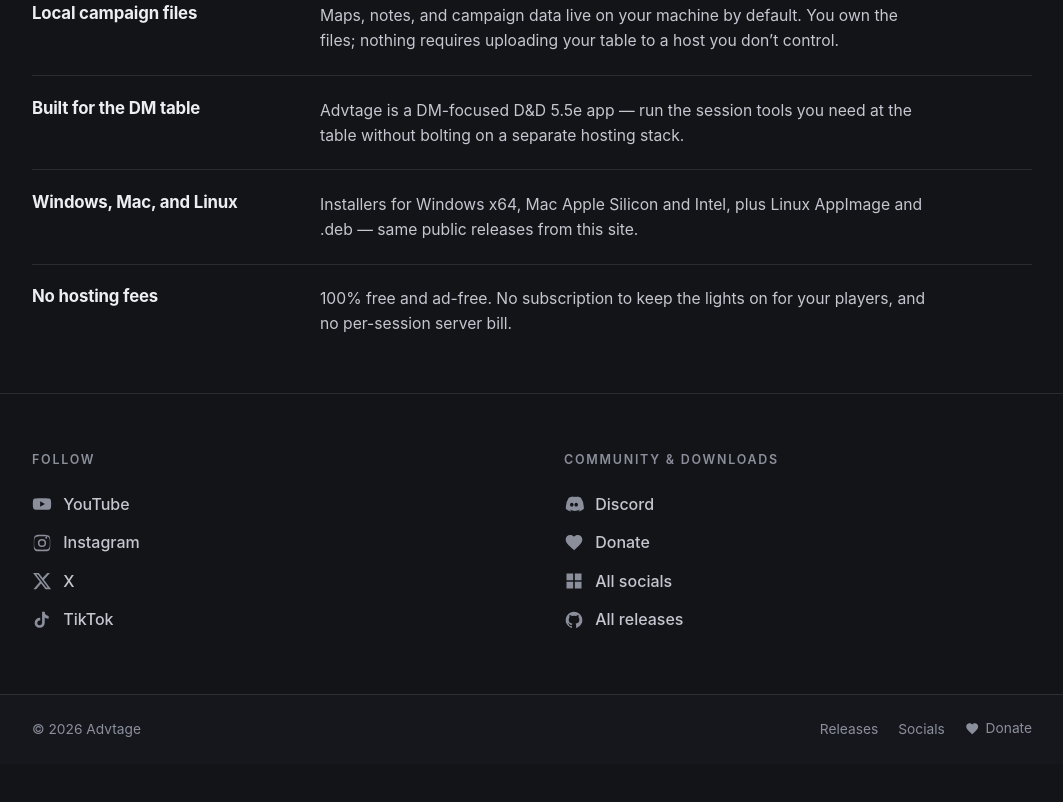
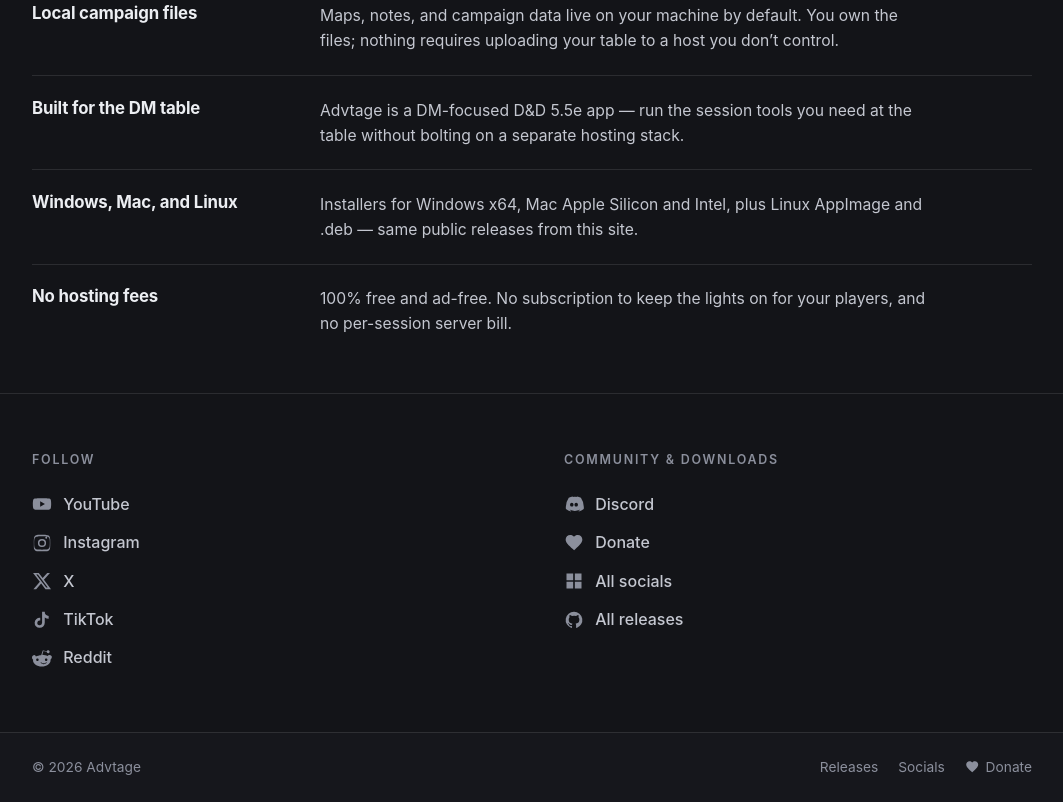
Before and after one commit to advtage/advtage.github.io, a plain HTML site: page index.html in a window 1280 px wide. Shown: the part 1520-2322 px from the top of the page, without its empty margins (108-1171 px from the left). Before the commit the page ends 2284 px from the top, so only its background shows below. Drawn offline with Linux system fonts and the light colour scheme; no server answers.

Commit message:
Add Reddit profile link to site socials

```diff
--- a/index.html
+++ b/index.html
@@ -165,6 +165,12 @@
                 <span>TikTok</span>
               </a>
             </li>
+            <li>
+              <a class="slink" href="https://www.reddit.com/user/advtagevtt/" target="_blank" rel="noopener noreferrer">
+                <svg class="slink__icon" viewBox="0 0 24 24" aria-hidden="true"><path d="M24 11.5c0-1.65-1.35-3-3-3-.96 0-1.86.48-2.42 1.24-1.64-1-3.85-1.64-6.23-1.72l1.41-4.43 3.84.88c.05.95.84 1.71 1.8 1.71 1 0 1.8-.8 1.8-1.8s-.8-1.8-1.8-1.8c-.83 0-1.53.56-1.74 1.32l-4.14-.95c-.38-.09-.75.14-.84.52l-1.62 5.08c-2.45.04-4.71.69-6.38 1.71A3.012 3.012 0 0 0 3 8.5c-1.65 0-3 1.35-3 3 0 1.05.54 1.97 1.37 2.5-.08.3-.12.62-.12.95 0 3.97 4.7 7.2 10.5 7.2s10.5-3.23 10.5-7.2c0-.33-.04-.65-.12-.95.83-.53 1.37-1.45 1.37-2.5zM6.5 12.5c.83 0 1.5.67 1.5 1.5s-.67 1.5-1.5 1.5-1.5-.67-1.5-1.5.67-1.5 1.5-1.5zm11 5.5c-1.82 1.82-5.18 1.82-7 0-.19-.19-.19-.52 0-.71.2-.19.52-.19.71 0 1.43 1.43 4.14 1.43 5.58 0 .2-.19.52-.19.71 0 .19.19.19.51 0 .71zm-.5-2.5c-.83 0-1.5-.67-1.5-1.5s.67-1.5 1.5-1.5 1.5.67 1.5 1.5-.67 1.5-1.5 1.5z"/></svg>
+                <span>Reddit</span>
+              </a>
+            </li>
           </ul>
         </div>
 
```
Also changed, not shown: socials.html (+8 -2 lines).
